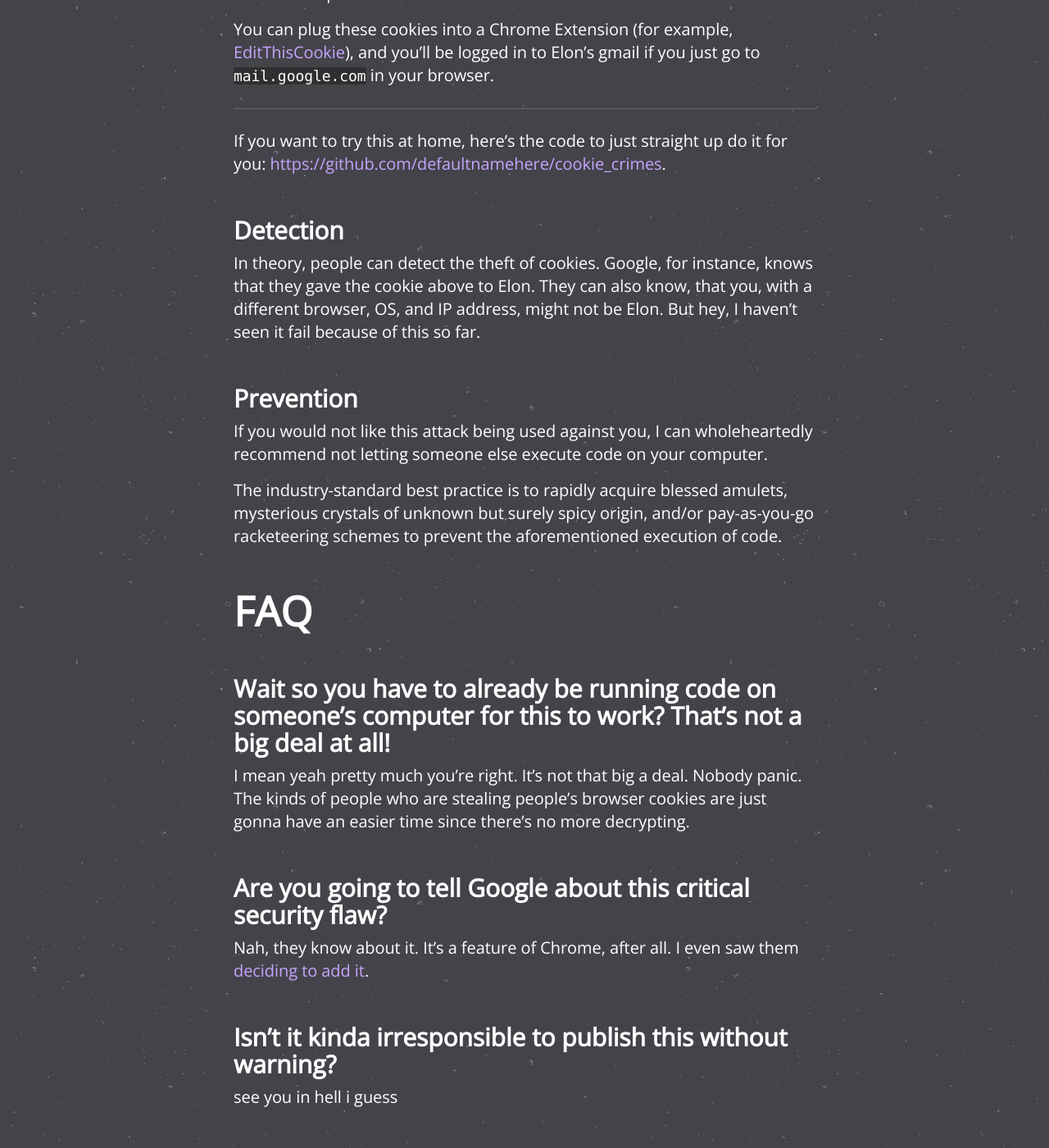
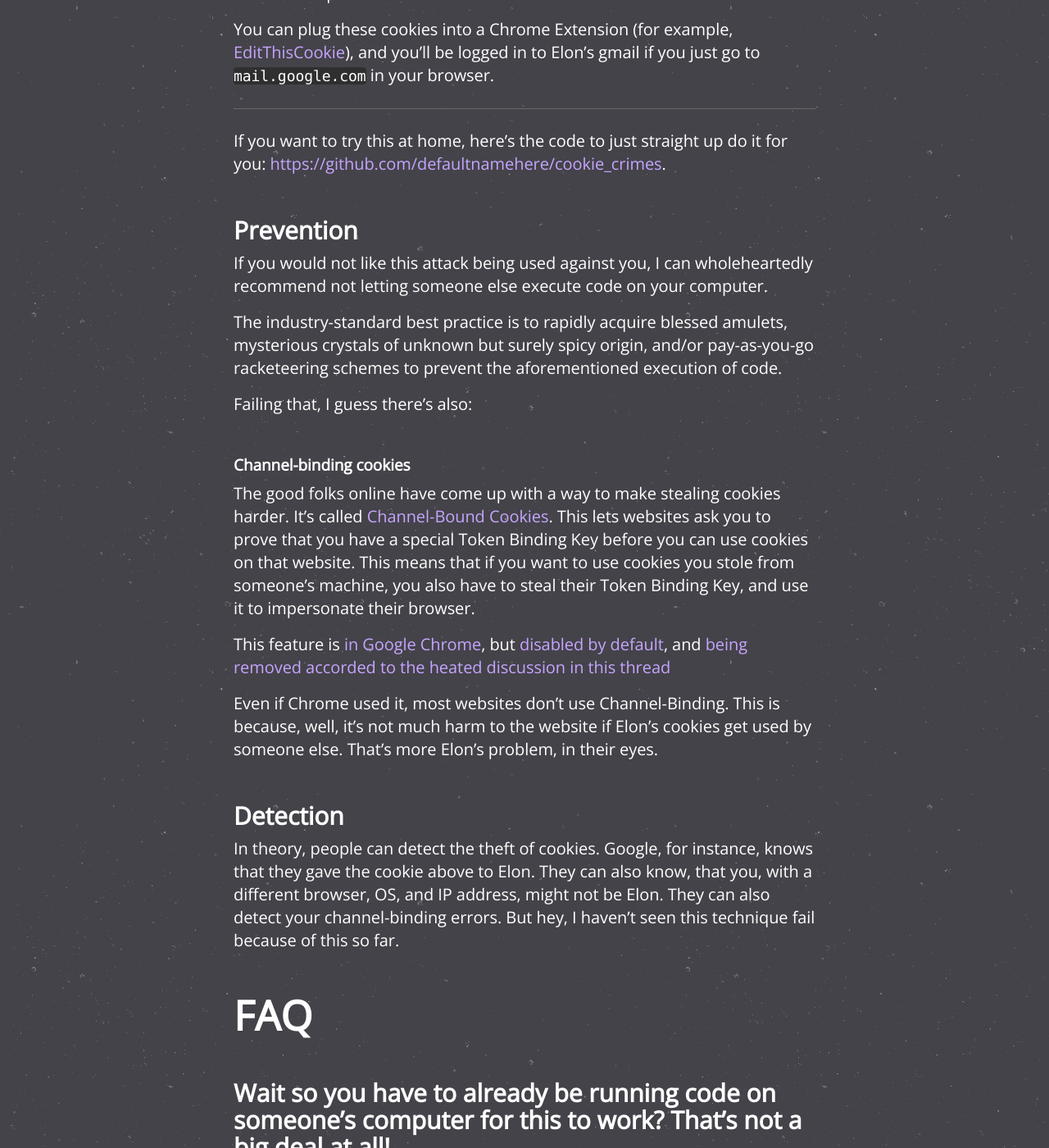
Before and after one commit to mangopdf/mangopdf.github.io, a Jekyll site: the page built from _posts/2018-09-26-stealing-chrome-cookies-without-root.md, in a window 1280 px wide and 1400 px high, scrolled down 7944 px. Shown: the whole window at 82% size. Built offline with Jekyll 4.4.1, drawn with Linux system fonts in a browser that asks for light colours.

Commit message:
add cookie channels

```diff
--- a/_posts/2018-09-26-stealing-chrome-cookies-without-root.md
+++ b/_posts/2018-09-26-stealing-chrome-cookies-without-root.md
@@ -194,15 +194,25 @@ You can plug these cookies into a Chrome Extension (for example, [EditThisCookie
 
 If you want to try this at home, here's the code to just straight up do it for you: [https://github.com/defaultnamehere/cookie_crimes](https://github.com/defaultnamehere/cookie_crimes]).
 
-### Detection
-
-In theory, people can detect the theft of cookies. Google, for instance, knows that they gave the cookie above to Elon. They can also know, that you, with a different browser, OS, and IP address, might not be Elon. But hey, I haven't seen it fail because of this so far.
-
 ### Prevention
 
 If you would not like this attack being used against you, I can wholeheartedly recommend not letting someone else execute code on your computer.
 
 The industry-standard best practice is to rapidly acquire blessed amulets, mysterious crystals of unknown but surely spicy origin, and/or pay-as-you-go racketeering schemes to prevent the aforementioned execution of code.
+
+Failing that, I guess there's also:
+
+#### Channel-binding cookies
+The good folks online have come up with a way to make stealing cookies harder. It's called [Channel-Bound Cookies](http://www.browserauth.net/channel-bound-cookies). This lets websites ask you to prove that you have a special Token Binding Key before you can use cookies on that website.
+This means that if you want to use cookies you stole from someone's machine, you also have to steal their Token Binding Key, and use it to impersonate their browser.
+
+This feature is [in Google Chrome](https://www.chromestatus.com/feature/5097603234529280), but [disabled by default](https://groups.google.com/a/chromium.org/forum/#!topic/blink-dev/OkdLUyYmY1E), and [being removed accorded to the heated discussion in this thread](https://groups.google.com/a/chromium.org/forum/?utm_medium=email&utm_source=footer#!msg/net-dev/AjFQjBmaEQE/_3DM1hwGCQAJ)
+
+Even if Chrome used it, most websites don't use Channel-Binding. This is because, well, it's not much harm to the website if Elon's cookies get used by someone else. That's more Elon's problem, in their eyes.
+
+### Detection
+In theory, people can detect the theft of cookies. Google, for instance, knows that they gave the cookie above to Elon. They can also know, that you, with a different browser, OS, and IP address, might not be Elon. They can also detect your channel-binding errors. But hey, I haven't seen this technique fail because of this so far.
+
 
 
 # FAQ
```
